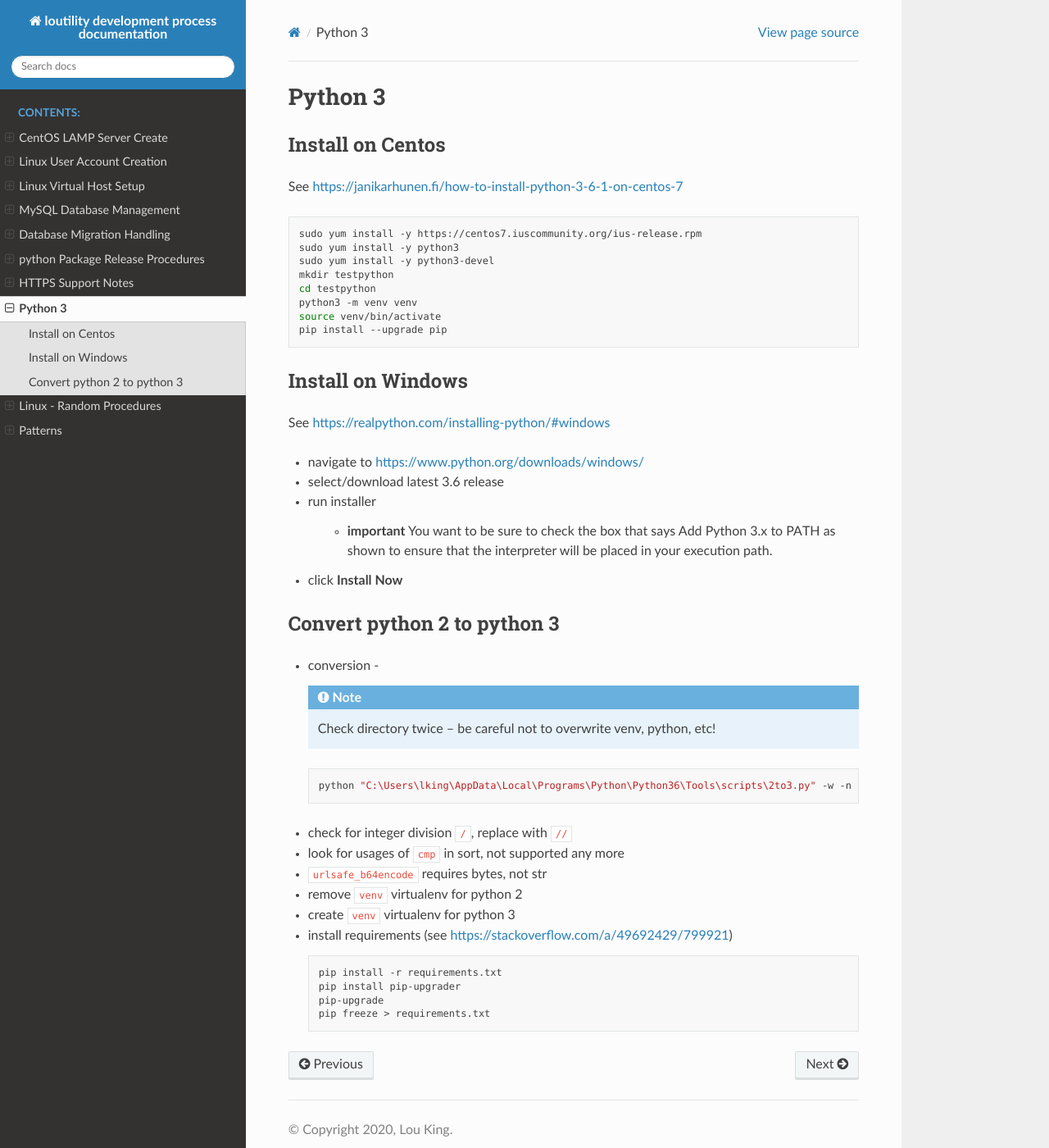
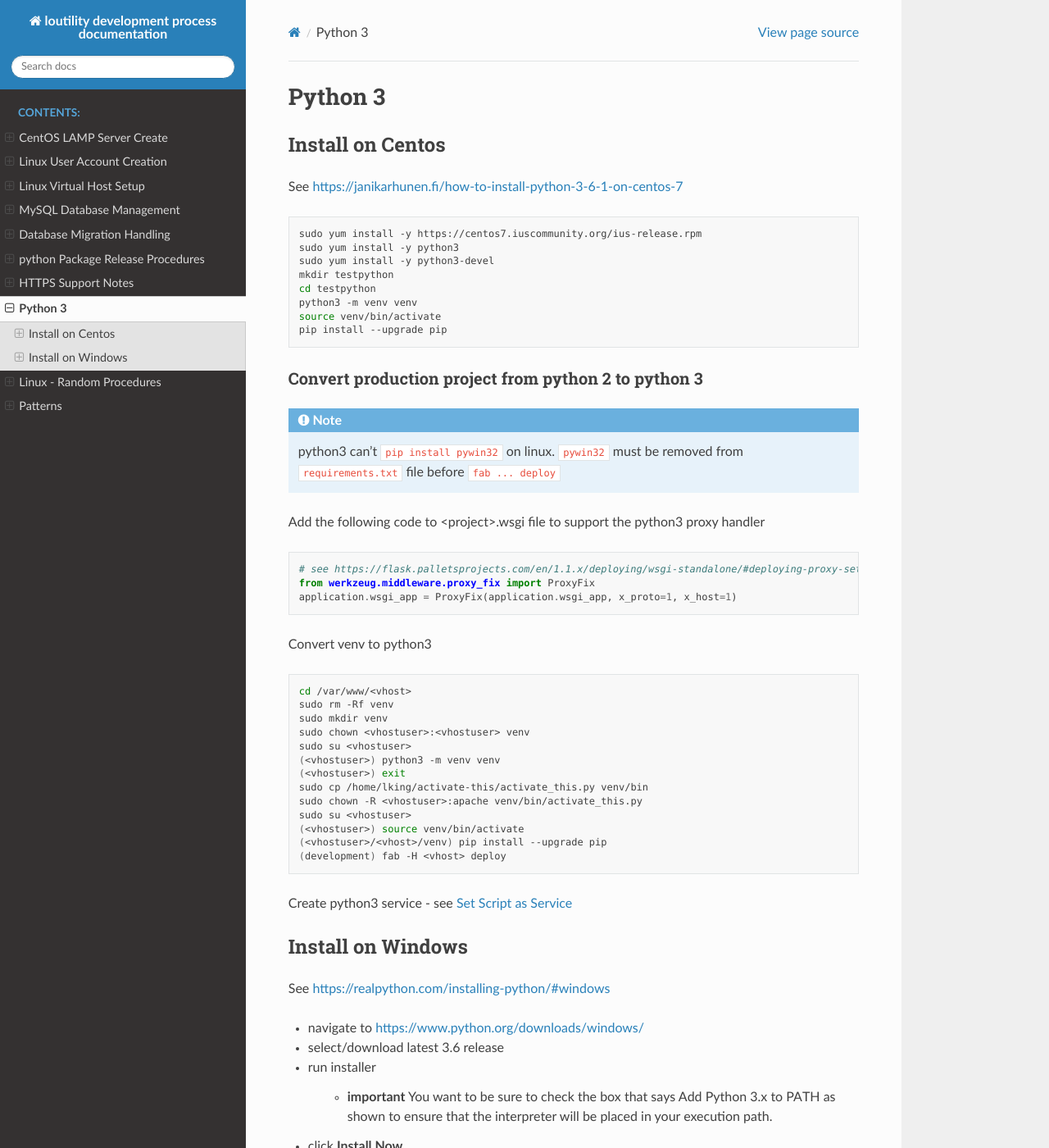
Before and after one commit to shanholtzerk/fork_loudevprocess, a Sphinx documentation site: the page built from docs/source/python-3.rst, in a window 1280 px wide and 1400 px high. Shown: the whole window at 82% size. Built offline with Sphinx 7.4.7 and the Read the Docs theme 2.0.0, drawn with Linux system fonts in a browser that asks for light colours; some of the changed text lies outside the part shown.

Commit message:
convert production python 2 project to python 3
* also use sphinx_rtd_theme

```diff
--- a/docs/source/python-3.rst
+++ b/docs/source/python-3.rst
@@ -17,6 +17,43 @@ See https://janikarhunen.fi/how-to-install-python-3-6-1-on-centos-7
     source venv/bin/activate
     pip install --upgrade pip
 
+Convert production project from python 2 to python 3
+=======================================================
+
+.. note::
+
+    python3 can't ``pip install pywin32`` on linux. ``pywin32`` must be removed from ``requirements.txt`` file before
+    ``fab ... deploy``
+
+Add the following code to <project>.wsgi file to support the python3 proxy handler
+
+.. code-block:: python
+
+    # see https://flask.palletsprojects.com/en/1.1.x/deploying/wsgi-standalone/#deploying-proxy-setups
+    from werkzeug.middleware.proxy_fix import ProxyFix
+    application.wsgi_app = ProxyFix(application.wsgi_app, x_proto=1, x_host=1)
+
+
+Convert venv to python3
+
+.. code-block:: shell
+
+    cd /var/www/<vhost>
+    sudo rm -Rf venv
+    sudo mkdir venv
+    sudo chown <vhostuser>:<vhostuser> venv
+    sudo su <vhostuser>
+    (<vhostuser>) python3 -m venv venv
+    (<vhostuser>) exit
+    sudo cp /home/lking/activate-this/activate_this.py venv/bin
+    sudo chown -R <vhostuser>:apache venv/bin/activate_this.py
+    sudo su <vhostuser>
+    (<vhostuser>) source venv/bin/activate
+    (<vhostuser>/<vhost>/venv) pip install --upgrade pip
+    (development) fab -H <vhost> deploy
+
+Create python3 service - see :ref:`set-script-as-service`
+
 Install on Windows
 --------------------
 
@@ -31,8 +68,8 @@ See https://realpython.com/installing-python/#windows
 
 - click **Install Now**
 
-Convert python 2 to python 3
------------------------------------
+Convert development project from python 2 to python 3
+=======================================================
 
 *   conversion -
 
```
